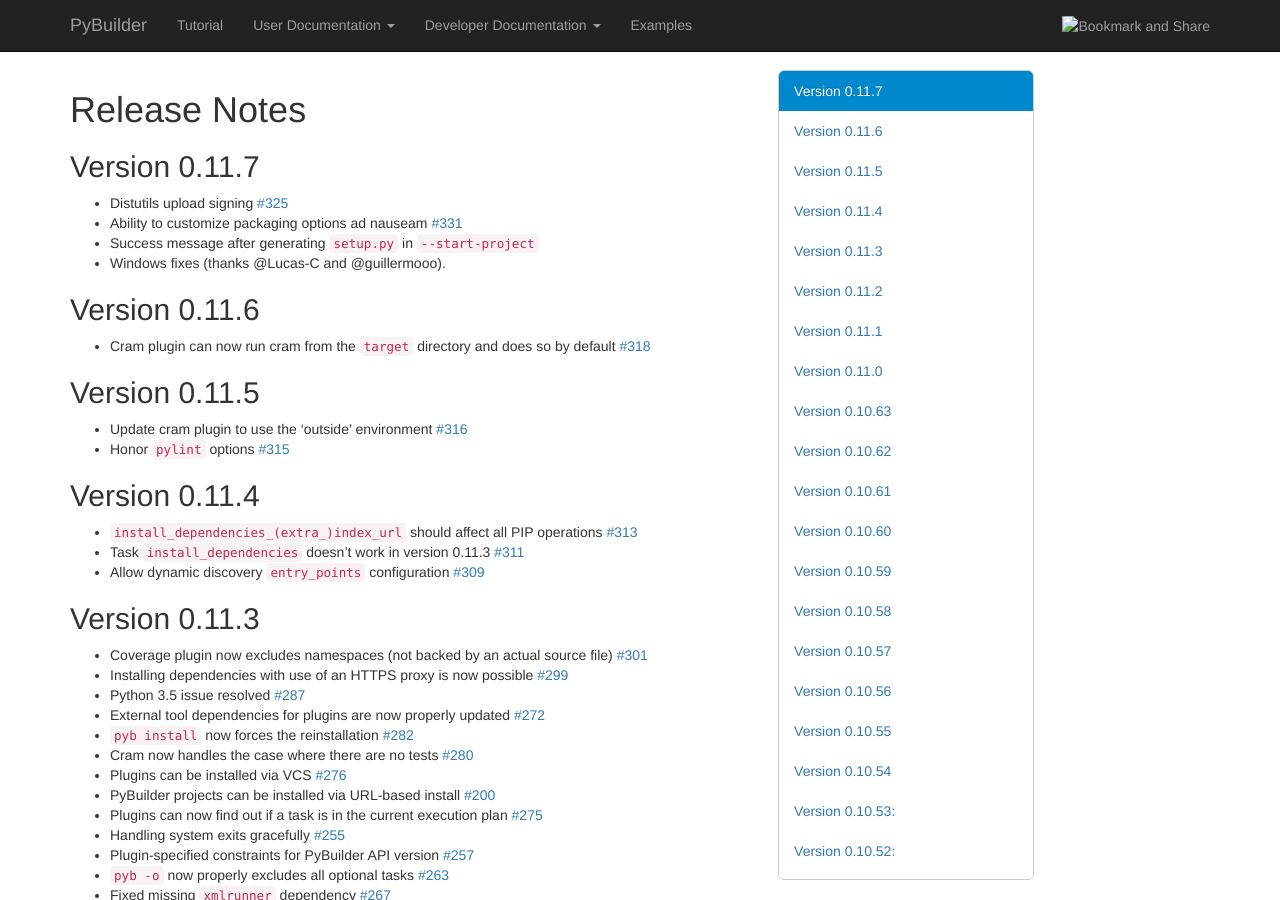
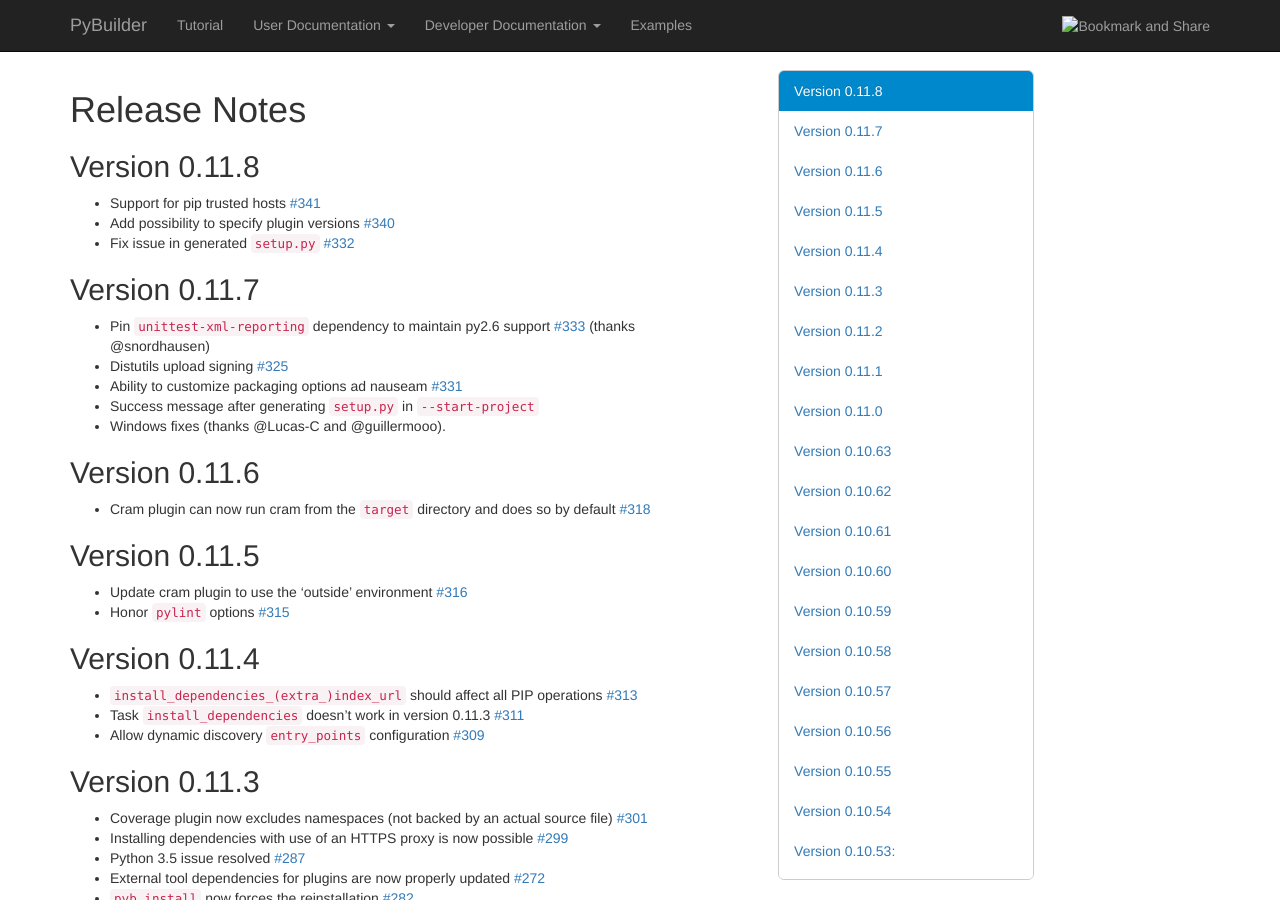
Before and after one commit to pybuilder/pybuilder.github.io, a Jekyll site: the page built from releasenotes/index.md, in a window 1280 px wide and 900 px high. Built offline with Jekyll 4.4.1, drawn with Linux system fonts in a browser that asks for light colours; nearby versions of some CDN libraries.

Commit message:
v0.11.8 releasenotes

```diff
--- a/releasenotes/index.md
+++ b/releasenotes/index.md
@@ -5,9 +5,15 @@
 
 # Release Notes
 
+## Version 0.11.8
+
+* Support for pip trusted hosts [#341](https://github.com/pybuilder/pybuilder/issues/341)
+* Add possibility to specify plugin versions [#340](https://github.com/pybuilder/pybuilder/issues/340)
+* Fix issue in generated `setup.py` [#332](https://github.com/pybuilder/pybuilder/pull/332)
+
 ## Version 0.11.7
 
-
+* Pin `unittest-xml-reporting` dependency to maintain py2.6 support [#333](https://github.com/pybuilder/pybuilder/pull/333) (thanks @snordhausen)
 * Distutils upload signing [#325](https://github.com/pybuilder/pybuilder/issues/325)
 * Ability to customize packaging options ad nauseam [#331](https://github.com/pybuilder/pybuilder/pull/331)
 * Success message after generating `setup.py` in `--start-project`
```
